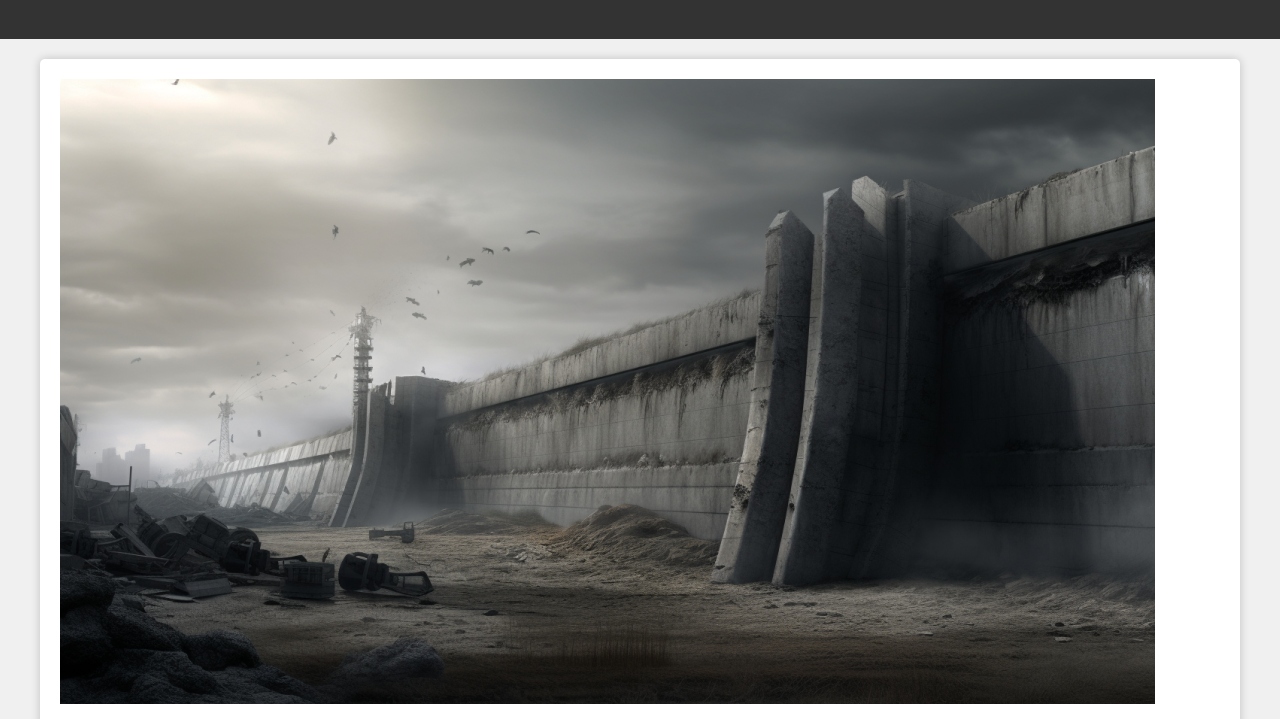
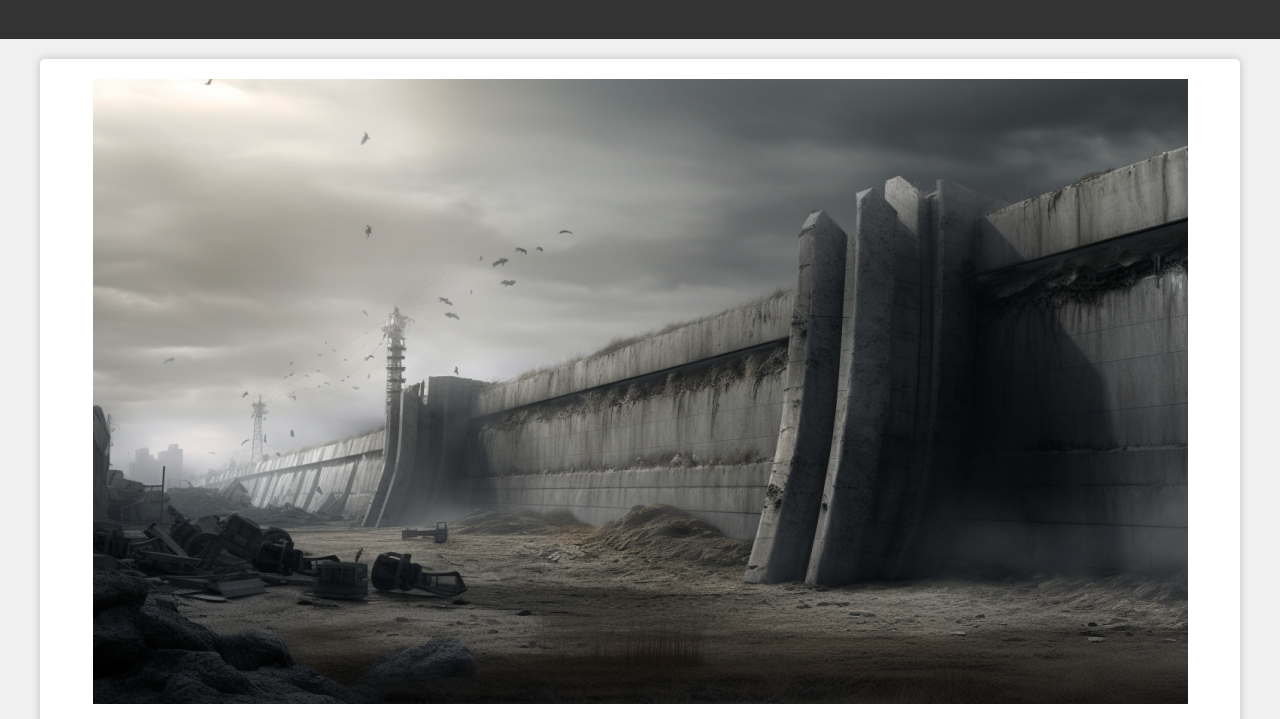
Before and after one commit to rvfxGames/rvfxGames, a plain HTML site: page privacyPolicy.html in a window 1280 px wide. Shown: the part 81-800 px from the top of the page. Drawn offline with Linux system fonts and the light colour scheme.

Commit message:
Update privacyPolicy.html

```diff
--- a/privacyPolicy.html
+++ b/privacyPolicy.html
@@ -38,6 +38,13 @@
             text-align: center;
             padding: 10px;
         }
+
+	.header-image {
+            max-width: 100%;
+            height: auto;
+            display: block;
+            margin: 0 auto;
+        }
     </style>
 </head>
 <body>
@@ -47,7 +54,7 @@
     <div class="container">
         <div class="page-content">
 
-			<img src="Image/DefenceWall.png">
+			  <img src="Image/DefenceWall.png" class="header-image">
 
             <h2>Privacy Policy</h2>
 
```
